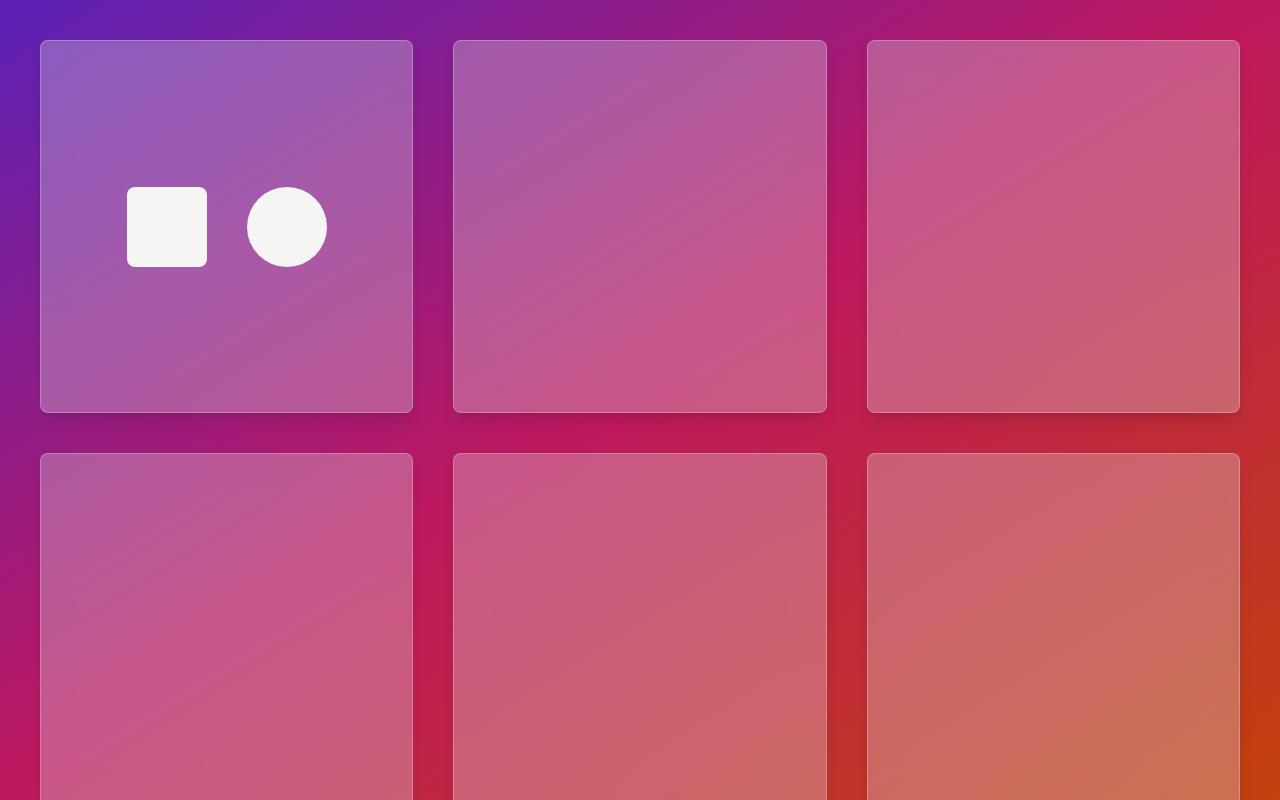
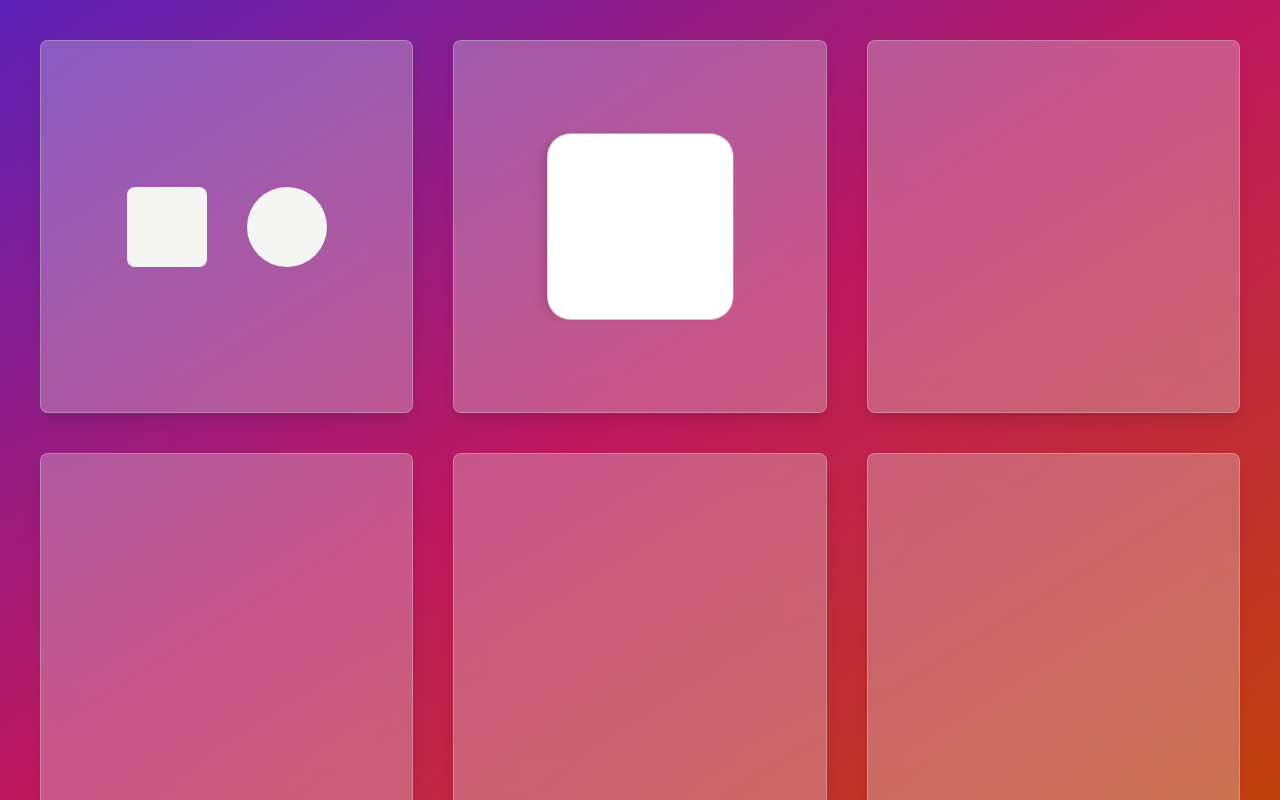
Before and after one commit to SomaTakata/my-portfolio, a Next.js app: page /projects in a window 1280 px wide. Built offline with nearby package versions, Linux system fonts and the light colour scheme.

Commit message:
Shape Shifting

```diff
--- a/app/(home)/projects/page.tsx
+++ b/app/(home)/projects/page.tsx
@@ -47,11 +47,27 @@ export default function page() {
             transition={{ duration: 1, ease: "easeOut", delay: 0.2 }}
           ></motion.div>
         </motion.div>
+        {/* Shape Shifting */}
         <motion.div
           variants={gridSquareVariants}
           className="bg-gray-200/30 backdrop-blur-lg
     border border-gray-200/30 shadow-lg aspect-square rounded-lg justify-center flex items-center gap-10"
-        ></motion.div>
+        >
+          <motion.div
+            className="w-1/4 h-1/4 shadow-md bg-white"
+            animate={{
+              scale: [1, 2, 2, 1],
+              rotate: [0, 90, 90, 0],
+              borderRadius: ["10%", "10%", "50%", "10%"],
+            }}
+            transition={{
+              duration: 5,
+              ease: "easeInOut",
+              repeat: Infinity,
+              repeatDelay: 1,
+            }}
+          ></motion.div>
+        </motion.div>
         <motion.div
           variants={gridSquareVariants}
           className="bg-gray-200/30 backdrop-blur-lg
```
